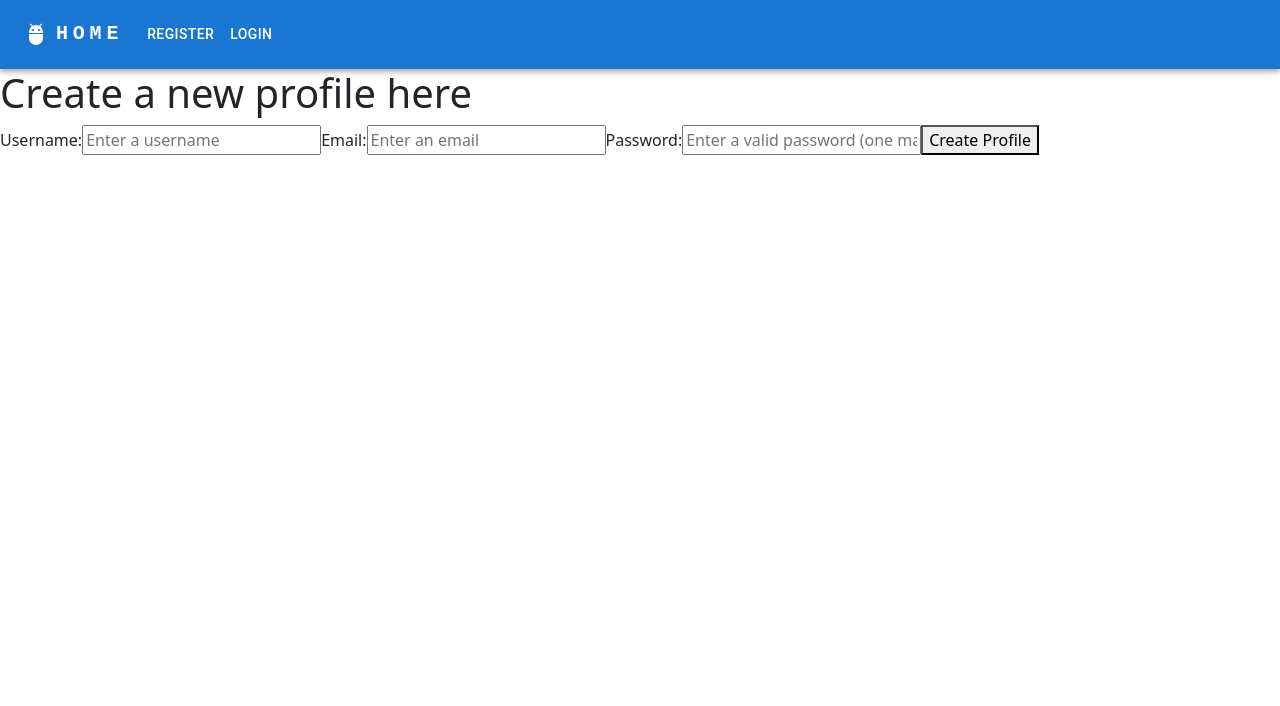
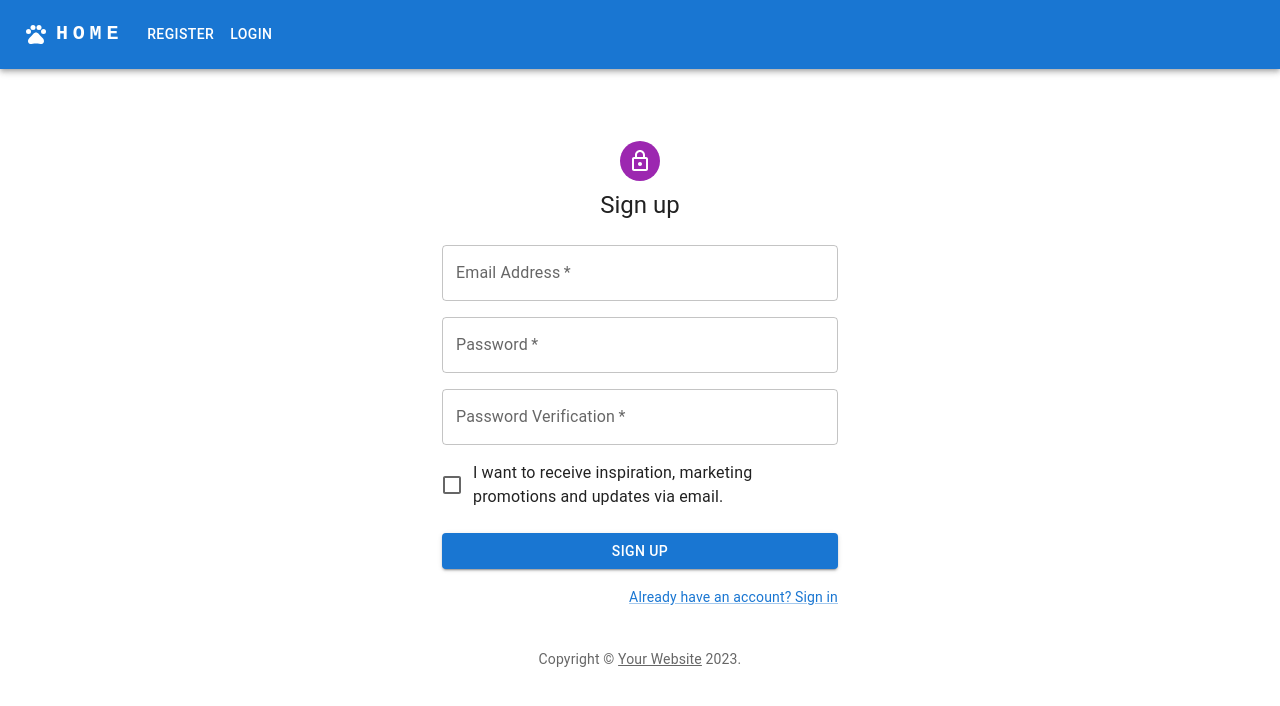
Before and after one commit to LionelDiot/Front-ProjetImmo, a React (Create React App) app: page /register in a window 1280 px wide. Shown: the top 706 px of the page. Built offline with nearby package versions, Linux system fonts and the light colour scheme.

Commit message:
formulaires signin signout logo papatte

```diff
--- a/src/Components/LogIn/index.jsx
+++ b/src/Components/LogIn/index.jsx
@@ -1,17 +1,48 @@
-import React, { useState } from "react";
+import * as React from "react";
+import Avatar from "@mui/material/Avatar";
+import Button from "@mui/material/Button";
+import CssBaseline from "@mui/material/CssBaseline";
+import TextField from "@mui/material/TextField";
+import FormControlLabel from "@mui/material/FormControlLabel";
+import Checkbox from "@mui/material/Checkbox";
+import Link from "@mui/material/Link";
+import Grid from "@mui/material/Grid";
+import Box from "@mui/material/Box";
+import LockOutlinedIcon from "@mui/icons-material/LockOutlined";
+import Typography from "@mui/material/Typography";
+import Container from "@mui/material/Container";
+import { createTheme, ThemeProvider } from "@mui/material/styles";
 import { useSetAtom } from "jotai";
 import { currentUserAtom } from "../../Atoms/currentuser";
 import { UserIdAtom } from "../../Atoms/userid";
 
-export default function LogIn() {
+function Copyright(props) {
+  return (
+    <Typography
+      variant="body2"
+      color="text.secondary"
+      align="center"
+      {...props}
+    >
+      {"Copyright © "}
+      <Link color="inherit" href="https://mui.com/">
+        Your Website
+      </Link>{" "}
+      {new Date().getFullYear()}
+      {"."}
+    </Typography>
+  );
+}
+
+const defaultTheme = createTheme();
+
+export default function SignIn() {
   const setUser = useSetAtom(currentUserAtom);
   const setId = useSetAtom(UserIdAtom);
-  const [error, setError] = useState('');
-
-  const authenticate = async (event) => {
+  const handleSubmit = async (event) => {
     event.preventDefault();
-    const formUsername = event.target.elements.usernameArea.value;
-    const formPassword = event.target.elements.passwordArea.value;
+    const formUsername = event.currentTarget.email.value;
+    const formPassword = event.currentTarget.password.value;
     const data = {
       user: {
         email: formUsername,
@@ -20,10 +51,10 @@ export default function LogIn() {
     };
 
     try {
-      const response = await fetch('http://localhost:3000/users/sign_in', {
-        method: 'POST',
+      const response = await fetch("http://localhost:3000/users/sign_in", {
+        method: "POST",
         headers: {
-          'Content-Type': 'application/json',
+          "Content-Type": "application/json",
         },
         body: JSON.stringify(data),
       });
@@ -35,38 +66,85 @@ export default function LogIn() {
         setId(responseData.user.id);
         setUser(response.headers.get("Authorization"));
       } else {
-        setError('Invalid credentials');
+        // Handle invalid credentials
       }
     } catch (error) {
-      setError('An error occurred');
+      // Handle error
     }
   };
 
-
   return (
-    <>
-      <h1>Connecte toi ici</h1>
-      <form onSubmit={authenticate}>
-        <label>
-          Email:
-          <input
-            type="text"
-            name="usernameArea"
-            placeholder="Enter your  email"
-          />
-        </label>
-
-        <label>
-          Password:
-          <input
-            type="password"
-            name="passwordArea"
-            placeholder="Enter your password."
-          />
-        </label>
-
-        <button type="submit">Connexion</button>
-      </form>
-    </>
+    <ThemeProvider theme={defaultTheme}>
+      <Container component="main" maxWidth="xs">
+        <CssBaseline />
+        <Box
+          sx={{
+            marginTop: 8,
+            display: "flex",
+            flexDirection: "column",
+            alignItems: "center",
+          }}
+        >
+          <Avatar sx={{ m: 1, bgcolor: "secondary.main" }}>
+            <LockOutlinedIcon />
+          </Avatar>
+          <Typography component="h1" variant="h5">
+            Sign in
+          </Typography>
+          <Box
+            component="form"
+            onSubmit={handleSubmit}
+            noValidate
+            sx={{ mt: 1 }}
+          >
+            <TextField
+              margin="normal"
+              required
+              fullWidth
+              id="email"
+              label="Email Address"
+              name="email"
+              autoComplete="email"
+              autoFocus
+            />
+            <TextField
+              margin="normal"
+              required
+              fullWidth
+              name="password"
+              label="Password"
+              type="password"
+              id="password"
+              autoComplete="current-password"
+            />
+            <FormControlLabel
+              control={<Checkbox value="remember" color="primary" />}
+              label="Remember me"
+            />
+            <Button
+              type="submit"
+              fullWidth
+              variant="contained"
+              sx={{ mt: 3, mb: 2 }}
+            >
+              Sign In
+            </Button>
+            <Grid container>
+              <Grid item xs>
+                <Link href="#" variant="body2">
+                  Forgot password?
+                </Link>
+              </Grid>
+              <Grid item>
+                <Link href="#" variant="body2">
+                  {"Don't have an account? Sign Up"}
+                </Link>
+              </Grid>
+            </Grid>
+          </Box>
+        </Box>
+        <Copyright sx={{ mt: 8, mb: 4 }} />
+      </Container>
+    </ThemeProvider>
   );
 }
--- a/src/Components/Register/index.jsx
+++ b/src/Components/Register/index.jsx
@@ -1,80 +1,172 @@
-import React, { useState } from "react";
+import * as React from "react";
+import { useState } from "react";
+import Avatar from "@mui/material/Avatar";
+import Button from "@mui/material/Button";
+import CssBaseline from "@mui/material/CssBaseline";
+import TextField from "@mui/material/TextField";
+import FormControlLabel from "@mui/material/FormControlLabel";
+import Checkbox from "@mui/material/Checkbox";
+import Link from "@mui/material/Link";
+import Grid from "@mui/material/Grid";
+import Box from "@mui/material/Box";
+import LockOutlinedIcon from "@mui/icons-material/LockOutlined";
+import Typography from "@mui/material/Typography";
+import Container from "@mui/material/Container";
+import { createTheme, ThemeProvider } from "@mui/material/styles";
 import { useAtom, useSetAtom } from "jotai";
 import { currentUserAtom } from "../../Atoms/currentuser";
 import { UserIdAtom } from "../../Atoms/userid";
 
-export default function Register() {
+function Copyright(props) {
+  return (
+    <Typography
+      variant="body2"
+      color="text.secondary"
+      align="center"
+      {...props}
+    >
+      {"Copyright © "}
+      <Link color="inherit" href="https://mui.com/">
+        Your Website
+      </Link>{" "}
+      {new Date().getFullYear()}
+      {"."}
+    </Typography>
+  );
+}
+
+const defaultTheme = createTheme();
+
+export default function SignUp() {
   const [user, setUser] = useAtom(currentUserAtom);
-  const [error, setError] = useState('');
+  const [error, setError] = useState("");
   const setId = useSetAtom(UserIdAtom);
 
   const saveProfile = async (event) => {
     event.preventDefault();
-    const formUsername = event.target.elements.usernameArea.value;
-    const formEmail = event.target.elements.emailArea.value;
-    const formPassword = event.target.elements.passwordArea.value;
+    const formEmail = event.target.elements.email.value;
+    const formPassword = event.target.elements.password.value;
+    const formPasswordVerification =
+      event.target.elements.passwordVerification.value;
+
+    if (formPassword !== formPasswordVerification) {
+      setError("Passwords do not match");
+      return;
+    }
+
     const data = {
       user: {
-        username: formUsername,
         email: formEmail,
         password: formPassword,
       },
     };
 
     try {
-      const response = await fetch('http://localhost:3000/users', {
-        method: 'POST',
+      const response = await fetch("http://localhost:3000/users", {
+        method: "POST",
         headers: {
-          'Content-Type': 'application/json',
+          "Content-Type": "application/json",
         },
         body: JSON.stringify(data),
       });
 
       if (response.ok) {
         const responseData = await response.json();
-        setId(responseData.user.id)
+        setId(responseData.user.id);
         setUser(response.headers.get("Authorization"));
       } else {
-        setError('Invalid credentials');
+        setError("Invalid credentials");
       }
     } catch (error) {
-      setError('An error occurred');
+      setError("An error occurred");
     }
   };
 
   return (
-    <>
-      <h1>Create a new profile here</h1>
-      <form onSubmit={saveProfile}>
-        <label>
-          Username:
-          <input
-            type="text"
-            name="usernameArea"
-            placeholder="Enter a username"
-          />
-        </label>
-
-        <label>
-          Email:
-          <input
-            type="email"
-            name="emailArea"
-            placeholder="Enter an email"
-          />
-        </label>
-
-        <label>
-          Password:
-          <input
-            type="password"
-            name="passwordArea"
-            placeholder="Enter a valid password (one maj one number 8 char min)."
-          />
-        </label>
-
-        <button type="submit">Create Profile</button>
-      </form>
-    </>
+    <ThemeProvider theme={defaultTheme}>
+      <Container component="main" maxWidth="xs">
+        <CssBaseline />
+        <Box
+          sx={{
+            marginTop: 8,
+            display: "flex",
+            flexDirection: "column",
+            alignItems: "center",
+          }}
+        >
+          <Avatar sx={{ m: 1, bgcolor: "secondary.main" }}>
+            <LockOutlinedIcon />
+          </Avatar>
+          <Typography component="h1" variant="h5">
+            Sign up
+          </Typography>
+          <Box
+            component="form"
+            noValidate
+            onSubmit={saveProfile}
+            sx={{ mt: 3 }}
+          >
+            <Grid container spacing={2}>
+              <Grid item xs={12}>
+                <TextField
+                  required
+                  fullWidth
+                  id="email"
+                  label="Email Address"
+                  name="email"
+                  autoComplete="email"
+                />
+              </Grid>
+              <Grid item xs={12}>
+                <TextField
+                  required
+                  fullWidth
+                  name="password"
+                  label="Password"
+                  type="password"
+                  id="password"
+                  autoComplete="new-password"
+                />
+              </Grid>
+              <Grid item xs={12}>
+                <TextField
+                  required
+                  fullWidth
+                  name="passwordVerification"
+                  label="Password Verification"
+                  type="password"
+                  id="passwordVerification"
+                  autoComplete="new-password"
+                />
+              </Grid>
+              <Grid item xs={12}>
+                <FormControlLabel
+                  control={
+                    <Checkbox value="allowExtraEmails" color="primary" />
+                  }
+                  label="I want to receive inspiration, marketing promotions and updates via email."
+                />
+              </Grid>
+            </Grid>
+            <Button
+              type="submit"
+              fullWidth
+              variant="contained"
+              sx={{ mt: 3, mb: 2 }}
+            >
+              Sign Up
+            </Button>
+            <Grid container justifyContent="flex-end">
+              <Grid item>
+                <Link href="#" variant="body2">
+                  Already have an account? Sign in
+                </Link>
+              </Grid>
+            </Grid>
+          </Box>
+        </Box>
+        <Copyright sx={{ mt: 5 }} />
+      </Container>
+    </ThemeProvider>
   );
 }
--- a/src/Components/ResponsiveAppBar.jsx
+++ b/src/Components/ResponsiveAppBar.jsx
@@ -11,7 +11,7 @@ import Container from "@mui/material/Container";
 import Button from "@mui/material/Button";
 import Tooltip from "@mui/material/Tooltip";
 import MenuItem from "@mui/material/MenuItem";
-import AdbIcon from "@mui/icons-material/Adb";
+import PetsIcon from "@mui/icons-material/Pets";
 import Avatar from "@mui/material/Avatar";
 import { useSetAtom, useAtomValue } from "jotai";
 import { currentUserAtom } from "../Atoms/currentuser";
@@ -64,7 +64,7 @@ function ResponsiveAppBar() {
     <AppBar position="static">
       <Container maxWidth="xl">
         <Toolbar disableGutters>
-          <AdbIcon sx={{ display: { xs: "none", md: "flex" }, mr: 1 }} />
+          <PetsIcon sx={{ display: { xs: "none", md: "flex" }, mr: 1 }} />
           <Typography
             variant="h6"
             noWrap
@@ -129,7 +129,7 @@ function ResponsiveAppBar() {
             ))}
           </Menu>
 
-          <AdbIcon sx={{ display: { xs: "flex", md: "none" }, mr: 1 }} />
+          <PetsIcon sx={{ display: { xs: "flex", md: "none" }, mr: 1 }} />
           <Typography
             variant="h5"
             noWrap
```
